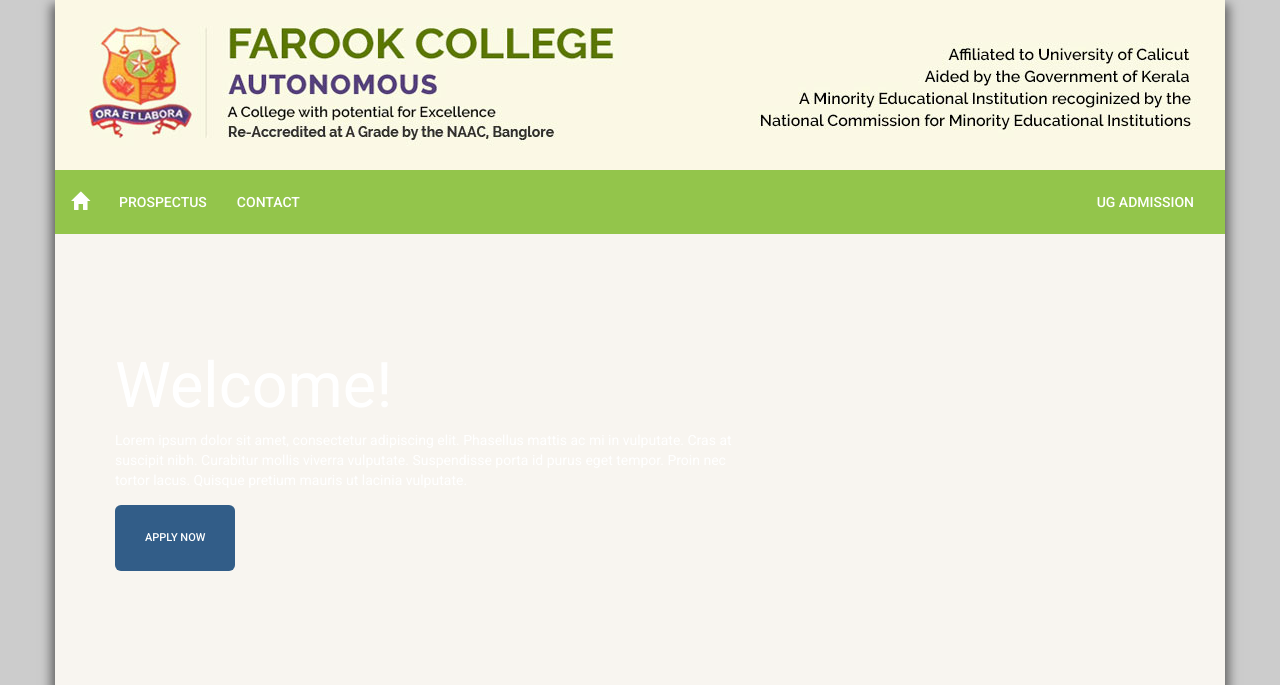
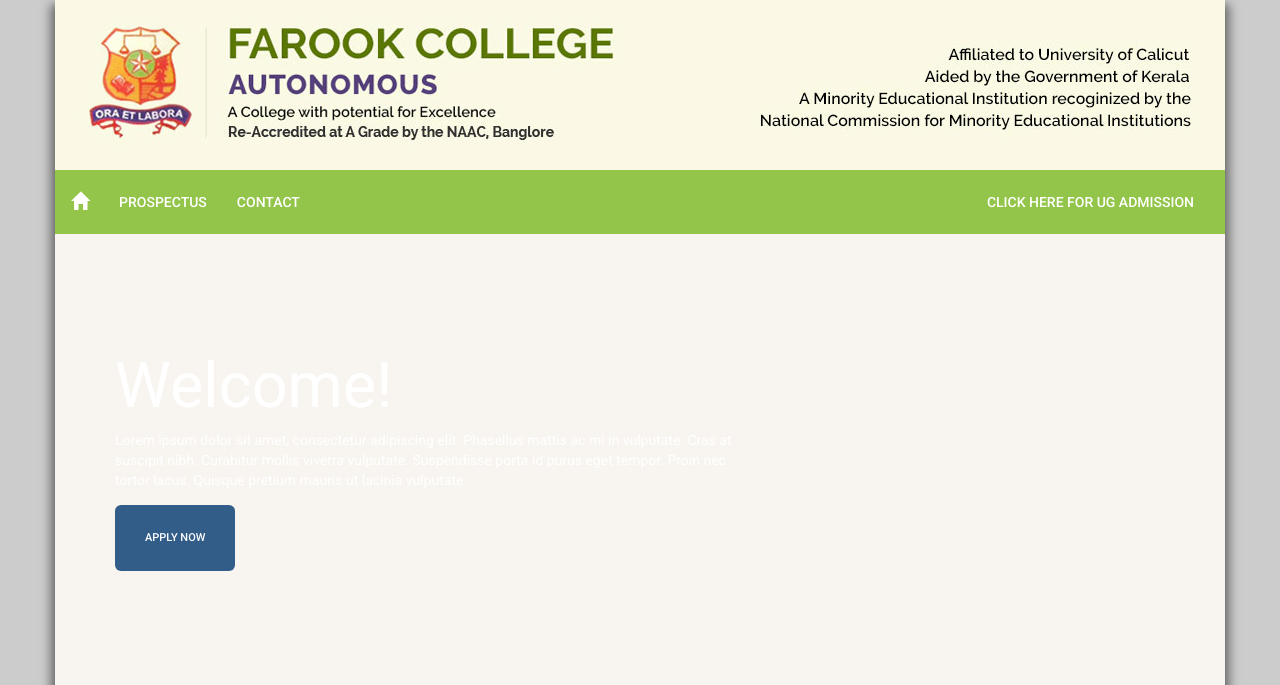
Before and after one commit to jeenamadhavan/mespg, a CakePHP app: the page made by app/View/Pages/home.ctp in a window 1280 px wide. Shown: the top 685 px of the page. Run offline with PHP 8.4 and a stand-in for CakePHP, Linux system fonts and the light colour scheme; the template is opened without the code that fills it, so the values that code supplies are empty; some libraries are stand-ins or nearby versions.

Commit message:
ug addmission text

```diff
--- a/app/View/Layouts/default.ctp
+++ b/app/View/Layouts/default.ctp
@@ -84,7 +84,7 @@
 
                             ?>
                             <ul class="nav navbar-nav navbar-right">
-                               <li><?php echo $this->Html->link(__('UG ADMISSION'), "http://52.74.128.49/", array('escape' => false)) ?></li>
+                               <li><?php echo $this->Html->link(__('Click Here For UG Admission'), "http://52.74.128.49/", array('escape' => false)) ?></li>
                             </ul>
                             <?php } else { ?>
                             <ul class="nav navbar-nav navbar-right">
```
